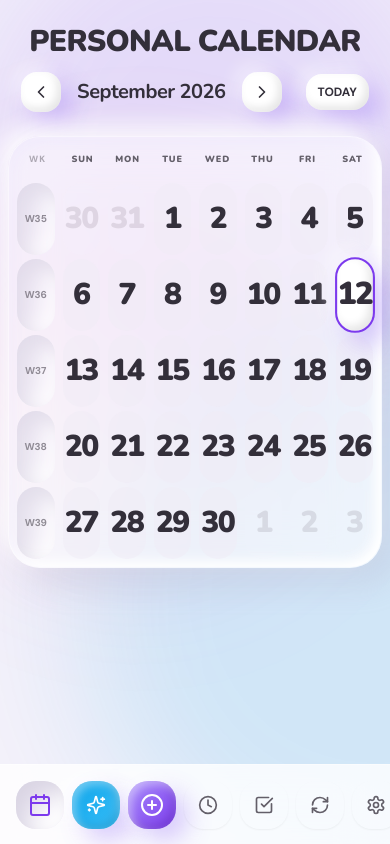
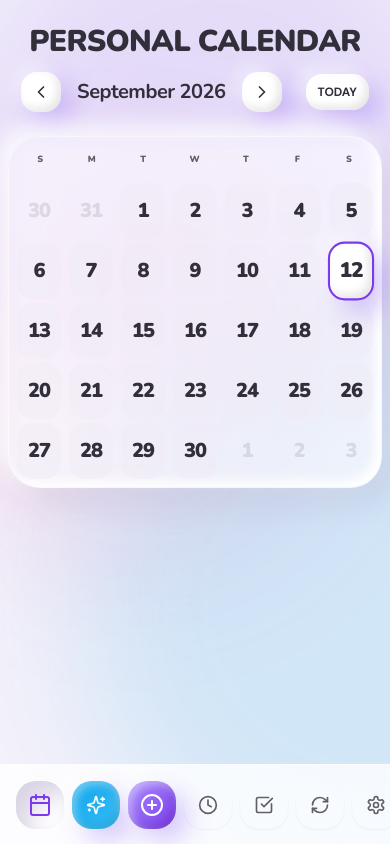
Before and after one commit to imdeepthakkar/personal-calander, a Next.js app: page /personal-calendar/ in a window 390 px wide. Built offline with nearby package versions, Linux system fonts and the light colour scheme.

Commit message:
style(calendar): completely revamp the Calendar Grid for mobile
- Hide the Week number column on mobile to reclaim horizontal space

- Dynamically shrink 'SUN', 'MON' labels to just 'S', 'M' on small screens

- Reduce padding and font sizes inside day cells to prevent overlap on tiny screens

```diff
--- a/src/components/CalendarGrid.tsx
+++ b/src/components/CalendarGrid.tsx
@@ -23,8 +23,8 @@ export const CalendarGrid: React.FC<CalendarGridProps> = ({
     <div className="w-full max-w-5xl mx-auto px-2 sm:px-4 pb-6 select-none relative z-10">
       <div className="bg-white/60 backdrop-blur-xl shadow-clayCard border border-white/40 rounded-[32px] md:rounded-[48px] p-2 sm:p-4 md:p-6 transition-all duration-500 hover:shadow-[16px_16px_40px_rgba(160,150,180,0.3),-10px_-10px_30px_rgba(255,255,255,1),inset_6px_6px_12px_rgba(139,92,246,0.03),inset_-6px_-6px_12px_rgba(255,255,255,1)]">
         {/* Weekday Column Headers */}
-        <div className="grid grid-cols-8 gap-1 sm:gap-3 mb-2 text-center">
-          <div className="py-2 text-[9px] sm:text-[11px] font-black text-clay-muted/50 tracking-widest uppercase">
+        <div className="grid grid-cols-7 sm:grid-cols-8 gap-1 sm:gap-3 mb-2 text-center">
+          <div className="hidden sm:block py-2 text-[9px] sm:text-[11px] font-black text-clay-muted/50 tracking-widest uppercase">
             WK
           </div>
           {WEEKDAYS.map((day) => (
@@ -33,7 +33,7 @@ export const CalendarGrid: React.FC<CalendarGridProps> = ({
               className="py-2 text-[9px] sm:text-[11px] font-black text-clay-muted tracking-widest uppercase"
               style={{ fontFamily: 'var(--font-nunito)' }}
             >
-              {day}
+              <span className="hidden sm:inline">{day}</span><span className="sm:inline-block sm:hidden">{day.charAt(0)}</span>
             </div>
           ))}
         </div>
@@ -55,8 +55,8 @@ export const CalendarGrid: React.FC<CalendarGridProps> = ({
             }
 
             return (
-              <div key={`week-${weekIndex}`} className="grid grid-cols-8 gap-2 sm:gap-3">
-                <div className="flex items-center justify-center font-bold text-[10px] text-clay-muted bg-[#EFEBF5] shadow-clayPressed rounded-[20px] opacity-70">
+              <div key={`week-${weekIndex}`} className="grid grid-cols-7 sm:grid-cols-8 gap-2 sm:gap-3">
+                <div className="hidden sm:flex items-center justify-center font-bold text-[10px] text-clay-muted bg-[#EFEBF5] shadow-clayPressed rounded-[20px] opacity-70">
                   W{weekNum}
                 </div>
                 {weekDays.map((dayWorkload, index) => (
--- a/src/components/DayCell.tsx
+++ b/src/components/DayCell.tsx
@@ -52,7 +52,7 @@ export const DayCell: React.FC<DayCellProps> = ({
         }
       }}
       className={`
-        relative flex flex-col justify-between p-2.5 min-h-[72px] sm:min-h-[84px] md:min-h-[96px] rounded-[24px] transition-all duration-300 cursor-pointer select-none
+        relative flex flex-col justify-between p-1 sm:p-2.5 min-h-[56px] sm:min-h-[84px] md:min-h-[96px] rounded-[16px] sm:rounded-[24px] transition-all duration-300 cursor-pointer select-none
         ${getBackgroundColor()}
         ${
           isHighlighted
@@ -64,9 +64,9 @@ export const DayCell: React.FC<DayCellProps> = ({
     >
       {/* Top right: Event Count Badge */}
       {isCurrentMonth && totalCount > 0 && (
-        <div className="absolute top-2 right-2">
+        <div className="absolute top-1 right-1 sm:top-2 sm:right-2">
           <span
-            className="flex items-center justify-center min-w-[22px] h-[22px] px-1 bg-gradient-to-br from-[#A78BFA] to-clay-accent text-white text-[11px] font-black rounded-full shadow-clayButton"
+            className="flex items-center justify-center min-w-[16px] h-[16px] sm:min-w-[22px] sm:h-[22px] px-1 bg-gradient-to-br from-[#A78BFA] to-clay-accent text-white text-[9px] sm:text-[11px] font-black rounded-full shadow-clayButton"
             style={{ fontFamily: 'var(--font-nunito)' }}
           >
             {totalCount}
@@ -77,7 +77,7 @@ export const DayCell: React.FC<DayCellProps> = ({
       {/* Center: Large Day Number */}
       <div className="flex-1 flex items-center justify-center pointer-events-none">
         <span
-          className={`text-3xl sm:text-4xl font-black tracking-tighter ${
+          className={`text-xl sm:text-3xl md:text-4xl font-black tracking-tighter ${
             isCurrentMonth ? 'text-clay-foreground' : 'text-clay-muted/40'
           }`}
           style={{ fontFamily: 'var(--font-nunito)' }}
```
